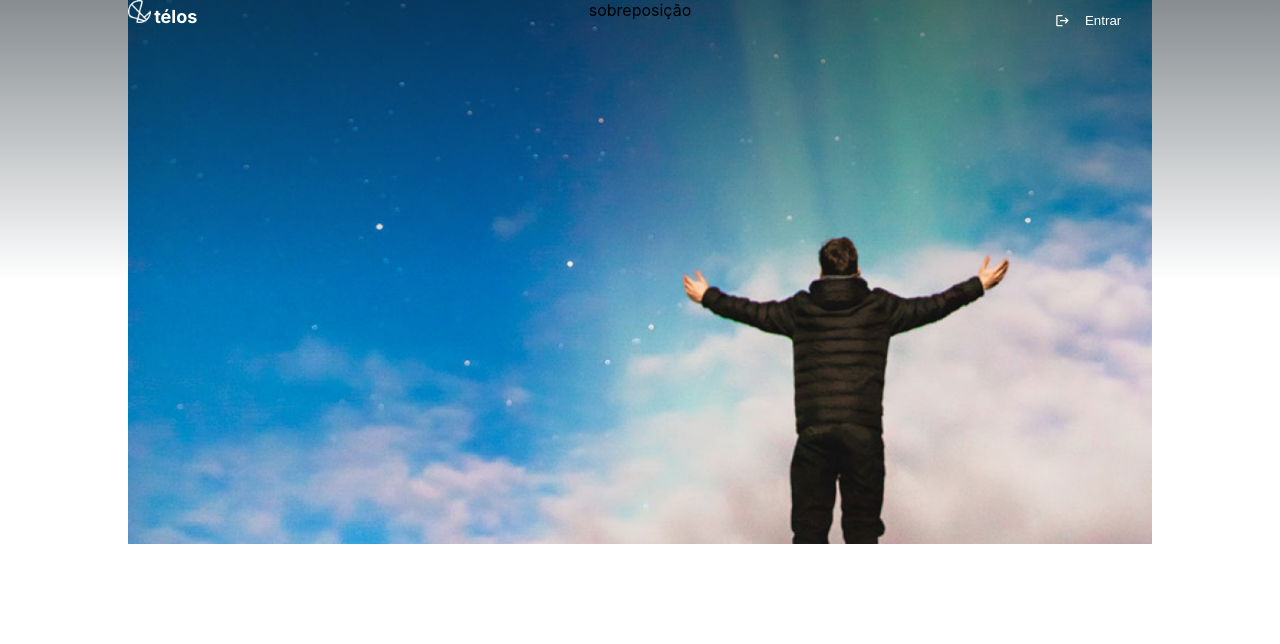
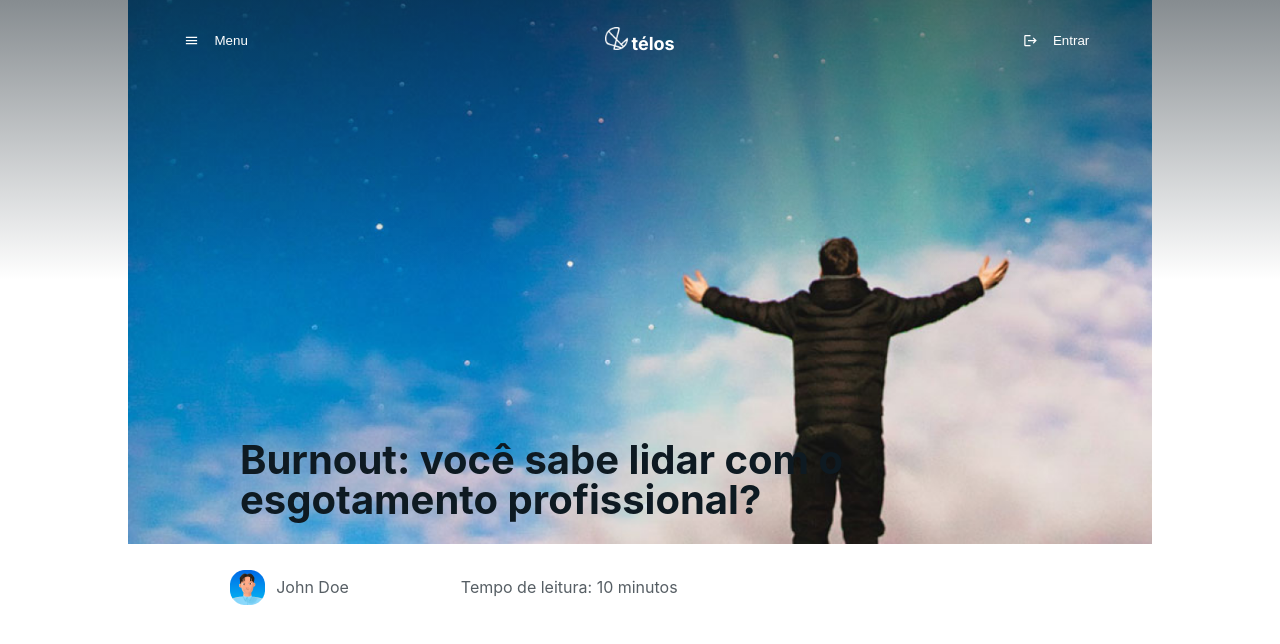
Before and after one commit to DaviSant0s/telos-news, a React (Create React App) app: page / in a window 1280 px wide. Shown: the top 644 px of the page. Built offline with nearby package versions, Linux system fonts and the light colour scheme.

Commit message:
style(head de noticias): finalização do estilo do header de notícias

```diff
--- a/src/components/buttonMenu/index.css
+++ b/src/components/buttonMenu/index.css
@@ -0,0 +1,16 @@
+button.botao{
+    background: #F3EDF7;
+
+    /* Auto layout */
+
+    display: flex;
+    flex-direction: row;
+    align-items: center;
+    border: None;
+
+    justify-content: center;
+    align-items: center;
+    padding: 0px 10.3301px 0px 2.58252px;
+    width: 120px;
+    height: 40px;
+}
--- a/src/components/buttonMenu/index.jsx
+++ b/src/components/buttonMenu/index.jsx
@@ -0,0 +1,12 @@
+import React from 'react'
+import './index.css'
+import Menu from '@mui/icons-material/Menu';
+
+export default function ButtonMenu({color, background}) {
+  return (
+    <button style={{color: `${color}`, backgroundColor: `${background}`}} className='botao'>
+      <Menu style={{height: "15px", width: "15px", marginRight: "15px", color: `${color}`}}/>
+      Menu
+    </button>
+  )
+}
--- a/src/components/headerNews/index.css
+++ b/src/components/headerNews/index.css
@@ -17,13 +17,14 @@
 }
 
 .content-news{
-    height: 2em;
+    height: 5em;
     background-color: transparent;
     display: flex;
     flex-direction: row;
     justify-content: space-between;
     position: relative;
     z-index: 2;
+    align-items: center;
 }
 
 .gradient{
@@ -32,3 +33,58 @@
     position: absolute;
     background: linear-gradient(180deg, rgba(14, 26, 34, 0.5) 0%, rgba(69, 130, 169, 0) 100%);
 }
+
+.botao-menu{
+    background-color: transparent;
+    margin-left: 2em;
+}
+
+.botao-entrar{
+    background-color: transparent;
+    margin-right: 2em;
+}
+
+.burnout{
+    /* margin-top: 25em;
+    margin-left: 5em;
+    text-align: left; */
+
+    position: absolute;
+    width: 20em;
+    text-align: left;
+    height: 3em;
+    left: 240px;
+    top: 440px;
+    background-color: transparent;
+
+    font-style: normal;
+    font-weight: 700;
+    font-size: 2.5em;
+    line-height: 1em;
+
+    color: #0E1A22;
+}
+
+.usuario{
+    position: absolute;
+    display: flex;
+    flex-direction: row;
+    align-items: center;
+    left: 230px;
+    top: 561px;
+}
+
+.usuario > img{
+    width: 35px;
+    height: 35px;
+}
+
+.nome{
+    color: rgba(14, 26, 34, 0.7);
+    margin-right: 7em;
+    margin-left: 0.5em;
+}
+
+.duracao{
+    color: rgba(14, 26, 34, 0.7);
+}
--- a/src/components/headerNews/index.jsx
+++ b/src/components/headerNews/index.jsx
@@ -3,18 +3,35 @@ import Logo from '../logo';
 import ButtonHeader from '../buttonHeader';
 import './index.css';
 import whiteLogo from './whiteLogo.png';
+import ButtonMenu from '../buttonMenu';
+import usuario from './usuario.png'
 
 export default function HeaderNews() {
   return (
     <div className='container-news'>
         <div className='container-background'>
             <div className='content-news'>
-                <Logo color={'white'} logo={whiteLogo}/>
-                <ButtonHeader color={'white'} background={'transparent'}/>
+                <div className='botao-menu'>
+                    <ButtonMenu color={'white'} background={'transparent'}/>
+                </div>
+                <div className='logo'>
+                    <Logo color={'white'} logo={whiteLogo}/>
+                </div>
+                <div className='botao-entrar'>
+                    <ButtonHeader color={'white'} background={'transparent'}/>
+                </div>
+            </div>
+            <div className='burnout'>
+                Burnout: você sabe lidar com o <br/>esgotamento profissional?
             </div>
         </div>
         <div className='gradient'>
-                sobreposição
+
+        </div>
+        <div className='usuario'>
+            <img src={usuario} alt="usuario" />
+            <p className='nome'>John Doe</p>
+            <p className='duracao'>Tempo de leitura: 10 minutos</p>
         </div>
     </div>
   )
```
Also changed, not shown: src/components/headerNews/usuario.png (added).
